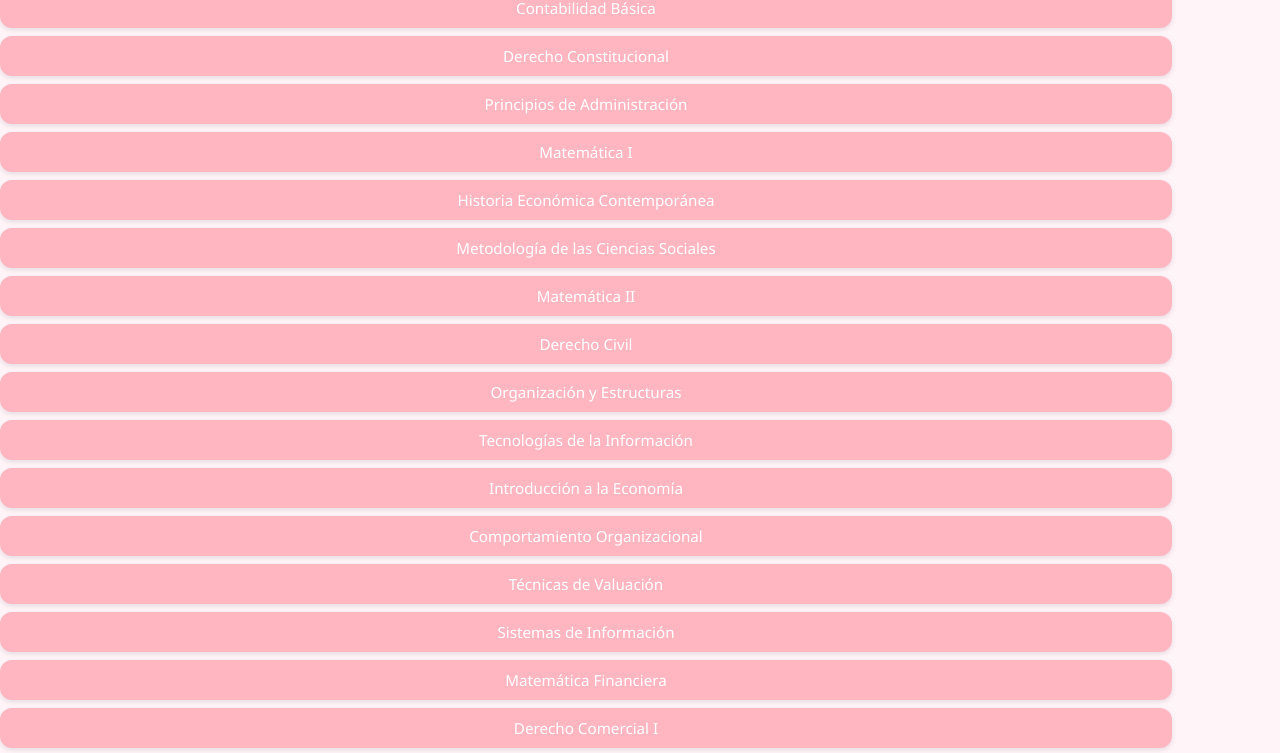
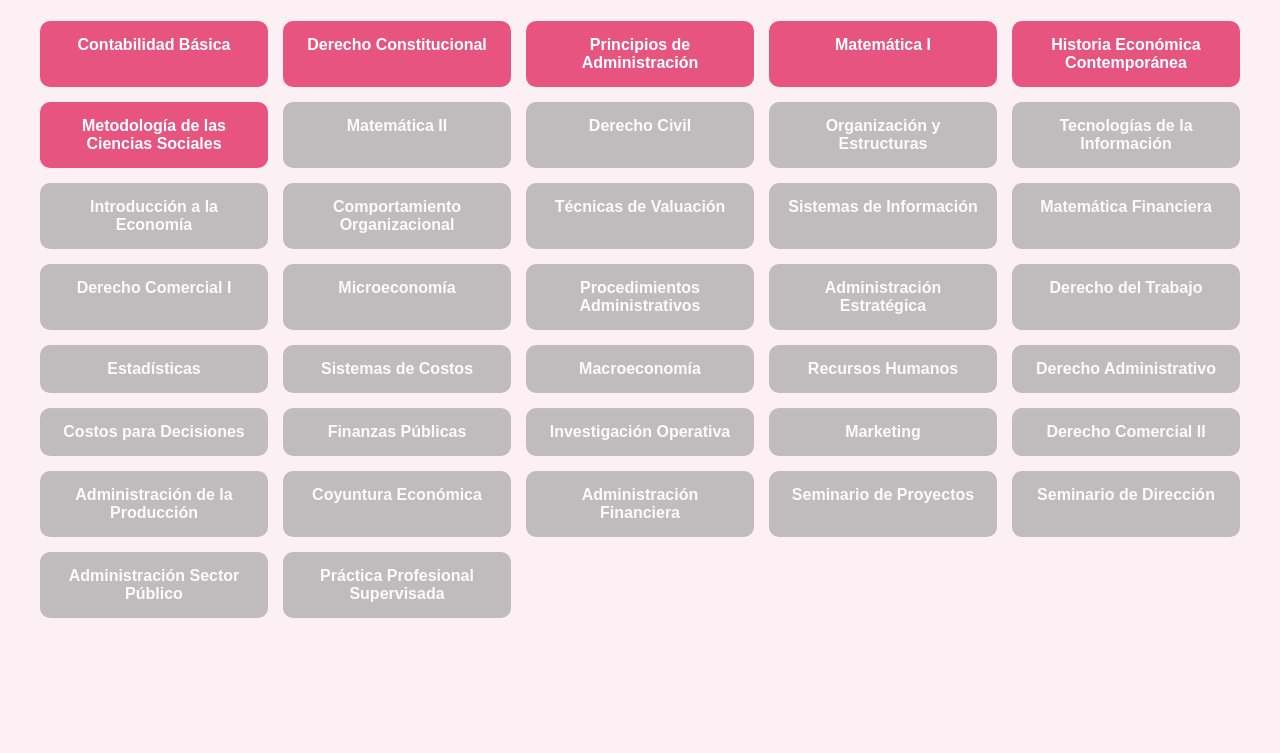
Before and after one commit to LadyNumi/Malla-Administracion, a plain HTML site: page index.html in a window 1280 px wide. Shown: the part 95-848 px from the top of the page. After the commit the page ends 800 px from the top, so only its background shows below. Drawn offline with Linux system fonts and the light colour scheme.

Commit message:
Update estilos.css

```diff
--- a/estilos.css
+++ b/estilos.css
@@ -1,61 +1,43 @@
 body {
-    background: #fff5f8;
-    font-family: 'Segoe UI', sans-serif;
-    color: #333;
+    font-family: Arial, sans-serif;
+    background-color: #fdf0f5;
     text-align: center;
-    margin: 0;
-    padding: 0;
+    padding: 20px;
 }
 
 h1 {
-    color: #e75480;
-    margin: 20px 0;
+    color: #333;
+    margin-bottom: 30px;
 }
 
-.malla {
-    display: flex;
-    flex-wrap: wrap;
-    justify-content: center;
-    gap: 30px;
-    padding: 20px;
-}
-
-.cuatrimestre {
-    background: #ffe4ec;
-    border-radius: 20px;
-    padding: 20px;
-    width: 250px;
-    box-shadow: 0 4px 10px rgba(0,0,0,0.1);
-}
-
-.cuatrimestre h2 {
-    color: #d6336c;
-    margin-bottom: 15px;
-    font-size: 1.3em;
+#malla {
+    display: grid;
+    grid-template-columns: repeat(5, 1fr);
+    gap: 15px;
+    max-width: 1200px;
+    margin: 0 auto;
 }
 
 .materia {
-    background: #ffb6c1;
-    border: none;
-    border-radius: 12px;
-    padding: 10px;
-    margin: 8px 0;
-    width: 90%;
+    padding: 15px;
+    border-radius: 10px;
+    color: white;
     cursor: pointer;
-    font-size: 0.95em;
-    color: #fff;
-    box-shadow: 0 2px 5px rgba(0,0,0,0.1);
     transition: all 0.3s ease;
+    user-select: none;
+    font-weight: bold;
 }
 
-.materia:disabled {
-    background: #d8bfd8;
+.bloqueado {
+    background-color: #999;
     cursor: not-allowed;
-    opacity: 0.7;
+    opacity: 0.6;
 }
 
-.materia.aprobada {
-    background: #ff69b4 !important;
-    text-decoration: line-through;
-    opacity: 0.8;
+.desbloqueado {
+    background-color: #e75480; /* Rosa fuerte */
 }
+
+.aprobado {
+    background-color: #27ae60; /* Verde */
+}
```
